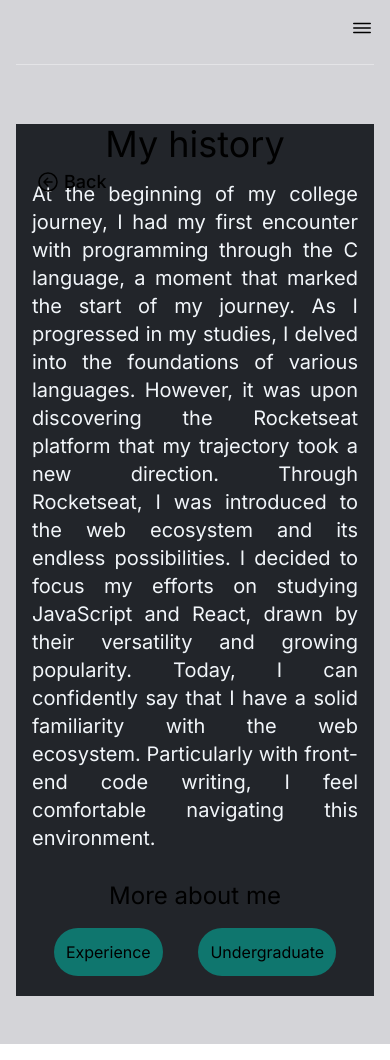
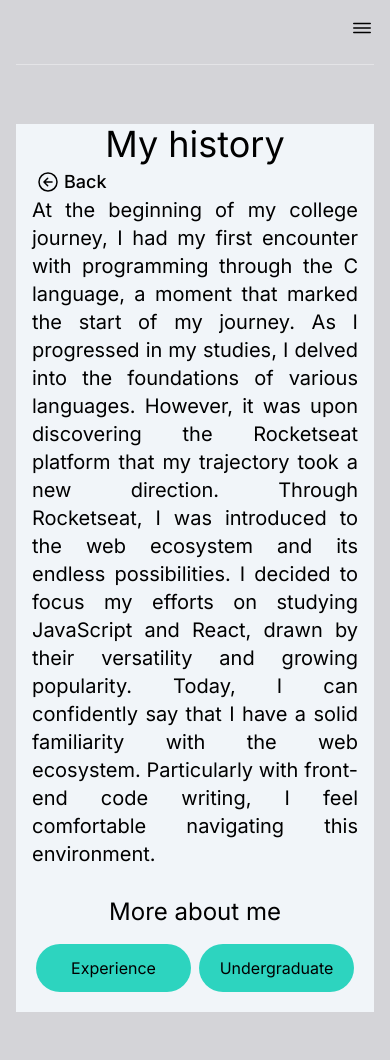
Before and after one commit to Hzimr/Hzimr.github.io, a Next.js app: page /aboutus in a window 390 px wide. Built offline with nearby package versions, Linux system fonts and the light colour scheme.

Commit message:
feat: created dark theme and responsive to aboutUs

```diff
--- a/src/app/aboutus/page.tsx
+++ b/src/app/aboutus/page.tsx
@@ -5,10 +5,10 @@ import { ButtonNavigate } from '@/components/button-navigate'
 
 export default function AboutUs() {
   return (
-    <div className="relative mt-7 flex flex-1 flex-col items-center justify-center bg-primary-darkContent">
+    <div className="relative mt-7 flex flex-1 flex-col items-center justify-center bg-slate-100 dark:bg-primary-darkContent">
       <BackButton navigate="/" />
       <h2 className="text-4xl">My history</h2>
-      <section className="p-4 text-justify text-xl text-slate-100">
+      <section className="mt-4 p-4 text-justify text-xl dark:text-slate-100 md:mt-0">
         <p>
           At the beginning of my college journey, I had my first encounter with
           programming through the C language, a moment that marked the start of
@@ -25,7 +25,7 @@ export default function AboutUs() {
       </section>
       <div className="flex w-full flex-1 flex-col items-center justify-center gap-2 p-3">
         <h3 className="text-2xl">More about me</h3>
-        <section className="flex w-full flex-1 justify-around p-2">
+        <section className="flex w-full flex-1 justify-around gap-2 p-2">
           <ButtonNavigate navigate="/aboutus/experience" text="Experience" />
           <ButtonNavigate navigate="/undergraduate" text="Undergraduate" />
         </section>
--- a/src/components/button-navigate.tsx
+++ b/src/components/button-navigate.tsx
@@ -13,7 +13,7 @@ export function ButtonNavigate({ navigate, text }: BtnProps) {
   }
   return (
     <button
-      className="rounded-full bg-teal-700 p-3 hover:opacity-80"
+      className="flex w-48 justify-center rounded-full bg-teal-400 p-3 hover:opacity-80 dark:bg-teal-700"
       onClick={handleNavigate}
     >
       {text}
```
